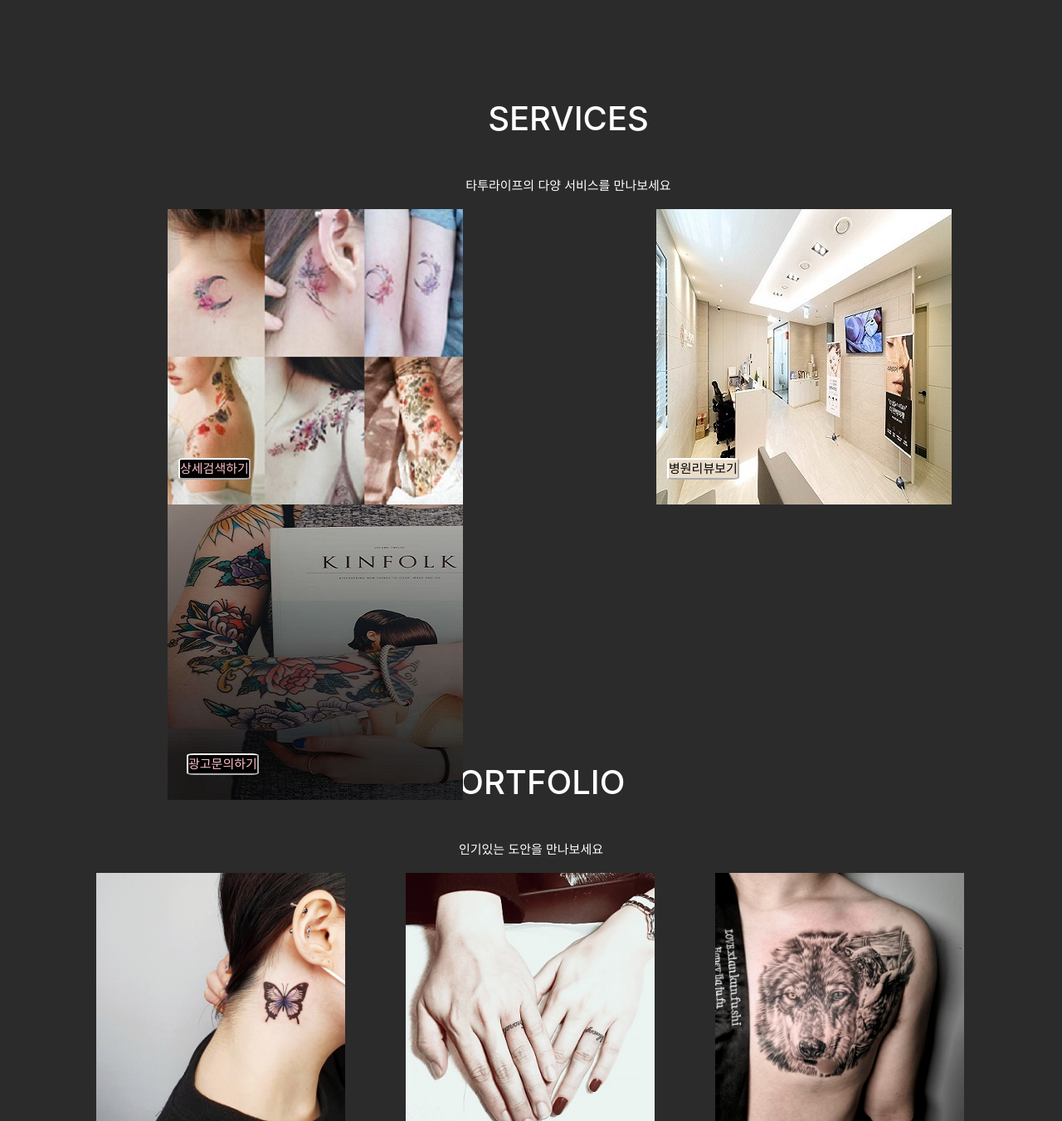
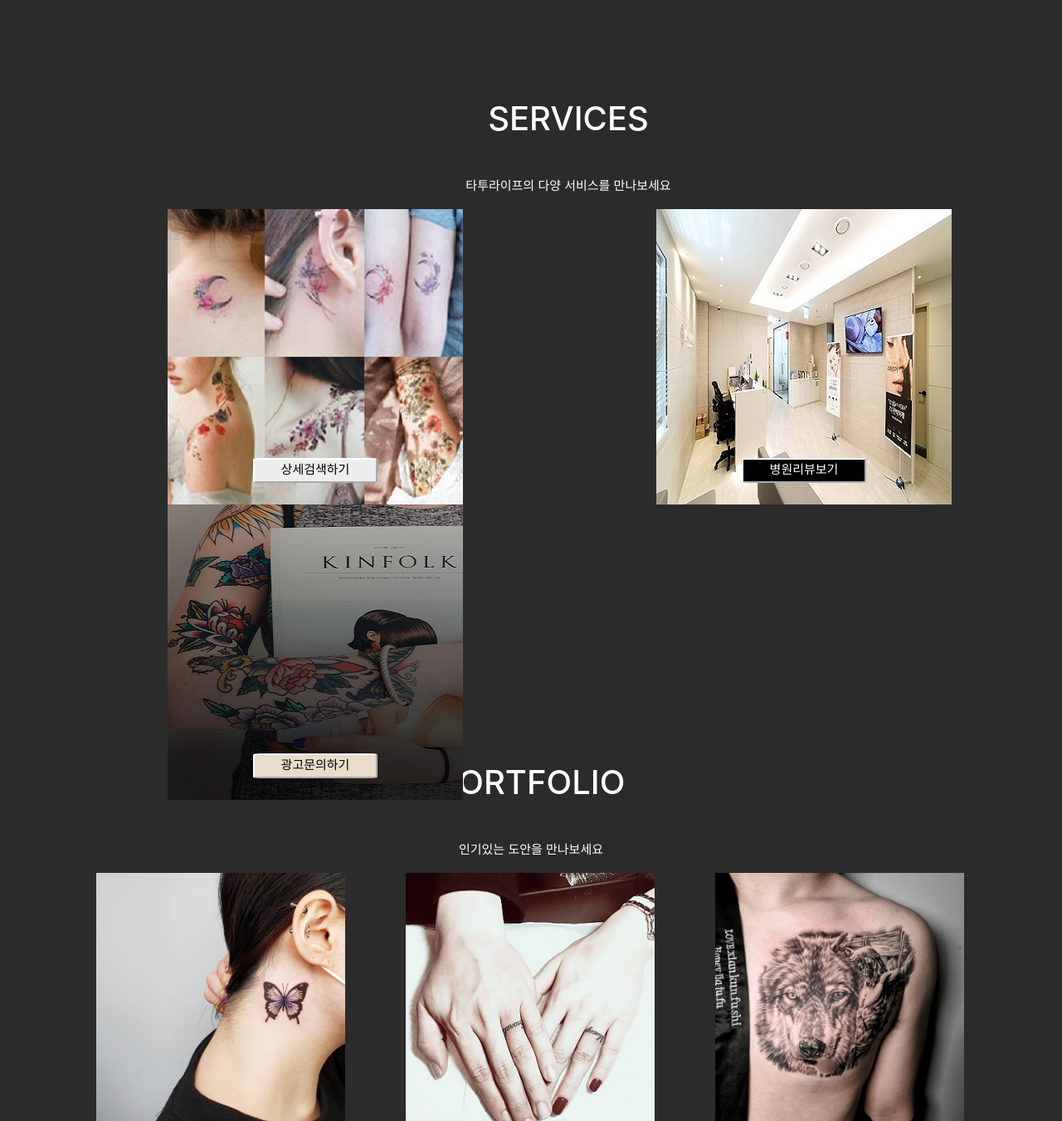
Before and after one commit to ihg1130/web, a PHP site: page /fdfd.html in a window 1280 px wide. Shown: the part 869-2220 px from the top of the page at 83% size. Run offline with PHP 8.4, Linux system fonts and the light colour scheme; some libraries are stand-ins or nearby versions.

Commit message:
Update style.css

```diff
--- a/css/style.css
+++ b/css/style.css
@@ -112,45 +112,68 @@ html, body{width: 100%; height:100%;}
 
 
 /* testimg */
-#testImg{
-    position : relative;
-    margin-left: auto;
-    margin-right: auto;
+#testImg {
+  position: relative;
+
+
 }
+
 /* btn */
 .cont1 #tb table tr td button.btn1 {
   position: absolute;
   top: 300px;
-    left :130px;
+  left: 220px;
   border-radius: 5px;
-    border-radius: 10%;
-    color: pink;
+  border-radius: 5%;
+  color: black;
+  border-color: white;
+  background-color: #eee;
+  font-size: 15px;
+  width: 150px;
+  height: 30px;
+}
+
+.cont1 #tb table tr td button.btn2 {
+  position: absolute;
+  top: 300px;
+  left: 220px;
+  border-radius: 5px;
+  border-radius: 5%;
+  color: white;
   border-color: white;
   background-color: #000;
   font-size: 15px;
+  width: 150px;
+  height: 30px;
+
 }
-  .cont1 #tb table tr td button.btn2 {
+
+.cont1 #tb table tr td button.btn3 {
   position: absolute;
   top: 300px;
-    left :130px;
+  left: 220px;
   border-radius: 5px;
-    border-radius: 10%;
   color: black;
   border-color: white;
   background-color: #e9dcca;
+  width: 150px;
+  height: 30px;
+  border-radius: 5%;
   font-size: 15px;
+}
 
-  }
-  .cont1 #tb table tr td button.btn3 {
+.cont1 #tb table tr td button.btn4 {
   position: absolute;
   top: 300px;
-    left :140px;
+  left: 220px;
   border-radius: 5px;
-    color: pink;
+  color: white;
   border-color: white;
   background-color: #000;
-border-radius: 10%;
+  border-radius: 5%;
   font-size: 15px;
+  width: 150px;
+  height: 30px;
 }
 
   #tb{
```
Lines whose indentation alone changed are shown as unchanged.
